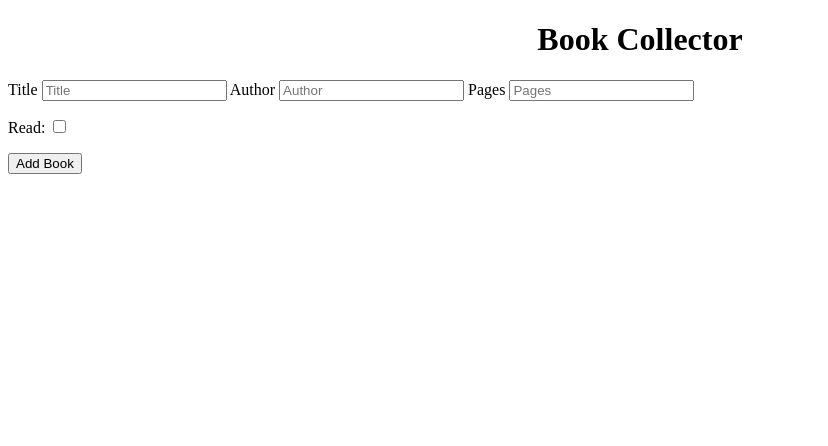
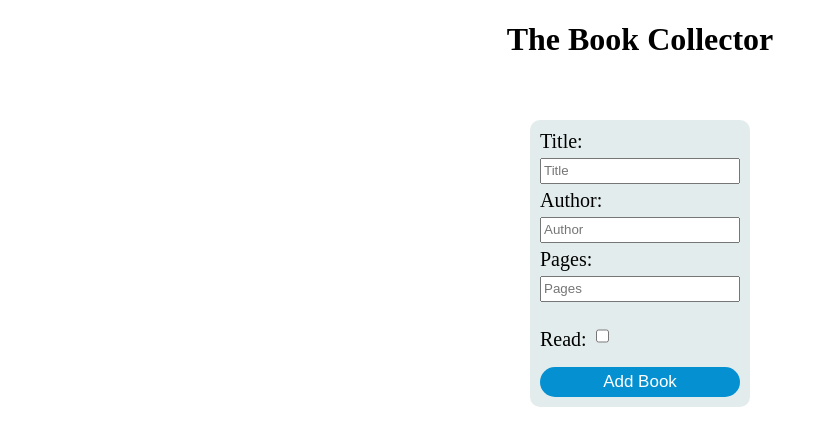
Before and after one commit to stefanpython/Library-Project, a plain HTML site: page index.html in a window 1280 px wide. Shown: the whole page, without its empty margins (0-828 px from the left). Drawn offline with Linux system fonts and the light colour scheme.

Commit message:
Style form

```diff
--- a/book.js
+++ b/book.js
@@ -76,6 +76,7 @@ function displayBooks() {
       card.style.flexWrap = "wrap";
       card.style.margin = '10px';
       card.style.gap = '15px';
+      card.style.justifiContent = 'center';
 
       div.innerHTML = `
       <div><h2>Title: ${book.title}</h2></div>
--- a/index.html
+++ b/index.html
@@ -12,19 +12,19 @@
     <body>
 
         <center>
-            <h1 class="content">Book Collector</h1>
+            <h1 class="content">The Book Collector</h1>
         </center>
 
         <div class="form-container">
             <form id="form" action="/" method="get">
 
-                <label for="title">Title</label>
+                <label for="title">Title:</label>
                 <input type="text" name="title" id="title" placeholder="Title">
 
-                <label for="author">Author</label>
+                <label for="author">Author:</label>
                 <input type="text" name="author" id="author" placeholder="Author">
 
-                <label for="pages">Pages</label>
+                <label for="pages">Pages:</label>
                 <input type="number" name="pages" id="pages" placeholder="Pages">
 
                 <div id='checkBox'>
@@ -35,14 +35,7 @@
             </form>
         </div>
 
-        <div class="card">
-            <!-- <div class="box title">Title</div>
-            <div class="box author">Author</div>
-            <div class="box pages">Pages</div>
-            <div class="box read">Read</div> -->
-        </div>
-
-
+        <div class="card"></div>
 
         <script src="book.js" async defer></script>
     </body>
--- a/styles.css
+++ b/styles.css
@@ -1,10 +1,40 @@
-/* .card {
-    border: 1px solid grey;
-    width: 250px;
-    height: 250px;
+.form-container {
+    display: flex;
+    justify-content: space-evenly;
+
 }
 
-.box {
+#form {
+    display: flex;
+    flex-direction: column;
+    width: 200px;
+    margin-bottom: 40px;
+    margin-top: 40px;
+    background-color: rgba(87, 145, 145, 0.171);
+    border-radius: 10px;
     padding: 10px;
-    margin-left: 10px;
-} */
+}
+
+#form input {
+    height: 20px;
+    margin-bottom: 5px;
+}
+
+label {
+    font-size: 20px;
+    margin-bottom: 5px;
+}
+
+#addBtn {
+    height: 30px;
+    border-radius: 15px;
+    border: none;
+    background-color: rgb(5, 144, 209);
+    color: white;
+    font-size: 17px;
+}
+
+#addBtn:hover {
+    transform: scale(1.1);
+    transition: 0.8s;
+}
```
